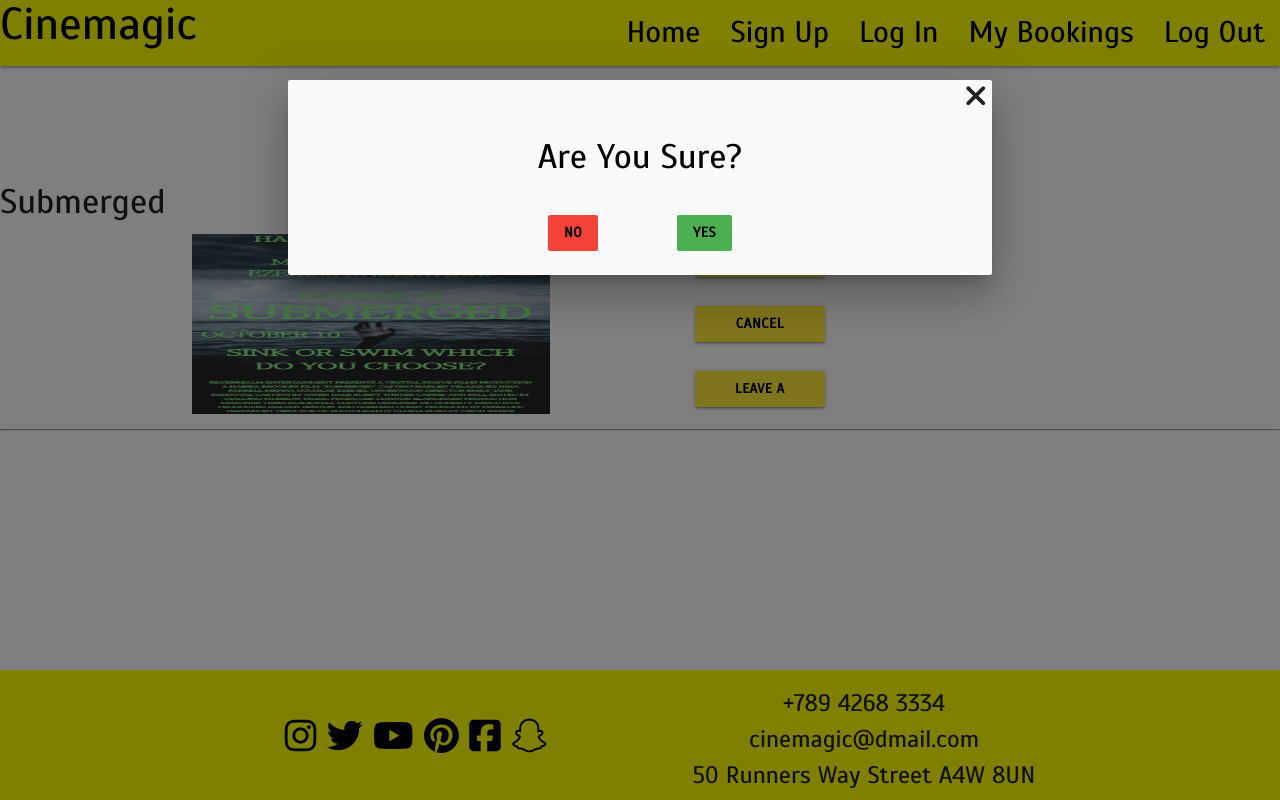
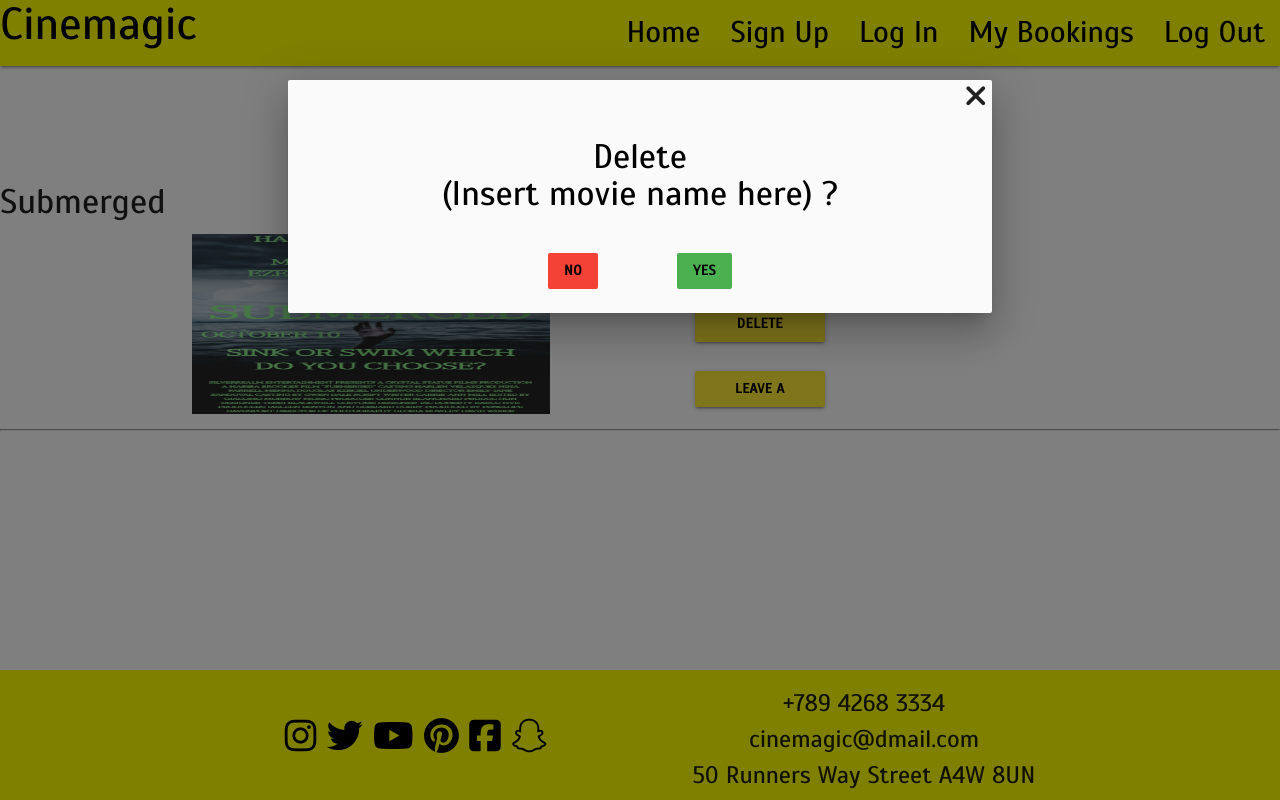
Before and after one commit to VioletViolaVi/Milestone-Project-3, a Flask app: page /bookings in a window 1280 px wide, after a click on "DELETE". Run offline with Flask 2, Linux system fonts and the light colour scheme; some libraries are stand-ins or nearby versions.

Commit message:
Change cancel button to a delete button.

```diff
--- a/templates/bookings.html
+++ b/templates/bookings.html
@@ -55,7 +55,7 @@
         <i class="fas fa-times modal-close"></i>
         <div class="modal-content center">
             <form action="#">
-                <h4 class="modal-title">Are You Sure?</h4>
+                <h4 class="modal-title">Delete <br>(Insert movie name here) ?</h4>
                 <a type="submit" href="#!" class="modal-close btn btn-flat waves-effect waves-black red black-text darken-text-4 booking-btn">NO</a>
                 <a type="submit" href="#!" class="modal-close btn btn-flat waves-effect waves-black green black-text darken-text-4 booking-btn">YES</a>
             </form>
@@ -85,7 +85,7 @@
 
                             <div class="row">
                                 <div class="center col 12">
-                                    <a class="my-bookings-btn btn waves-effect yellow black-text darken-text-4 btn modal-trigger" href="#modal3">CANCEL</a>
+                                    <a class="my-bookings-btn btn waves-effect yellow black-text darken-text-4 btn modal-trigger" href="#modal3">DELETE</a>
                                 </div>
                             </div>
 
```
